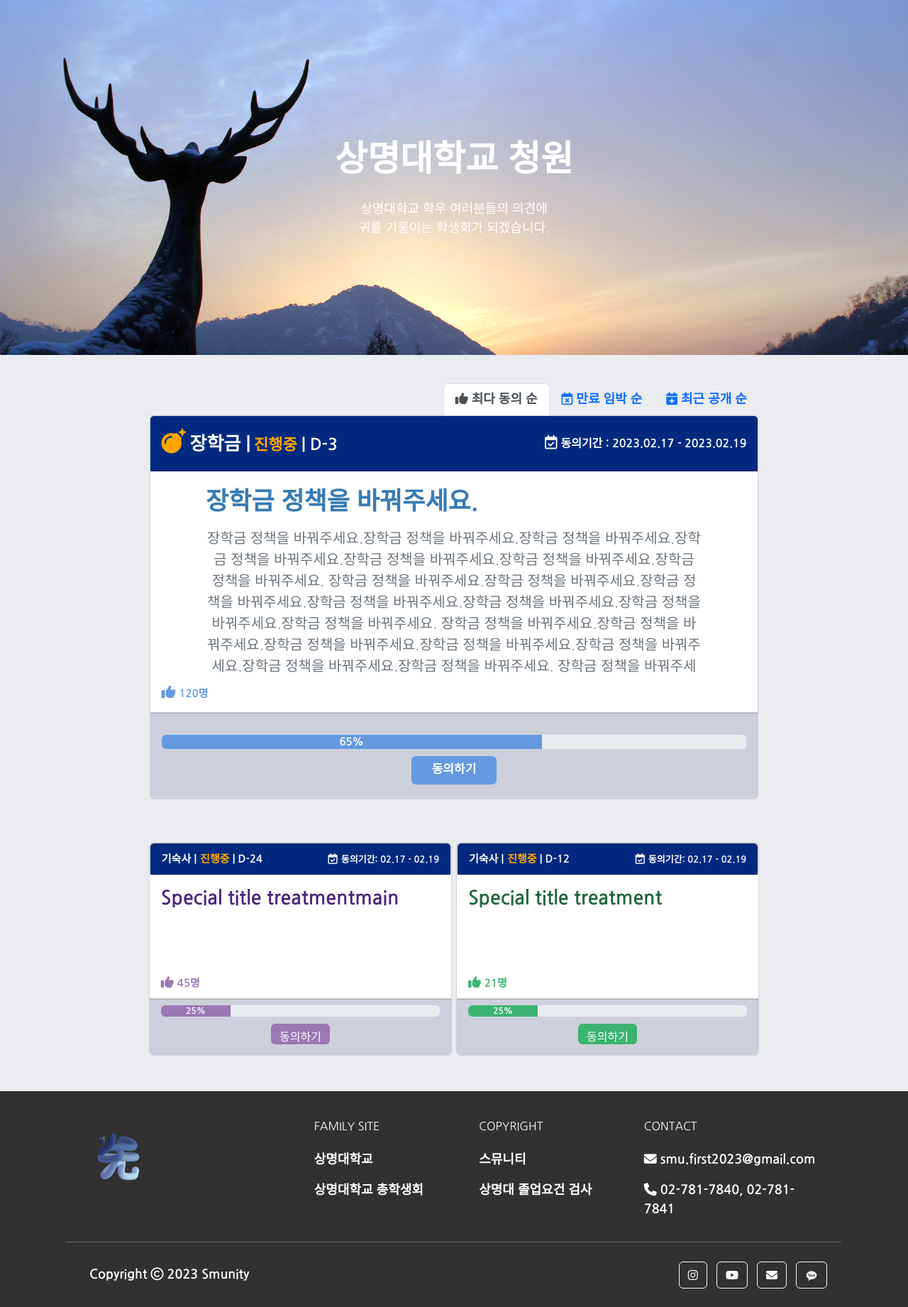
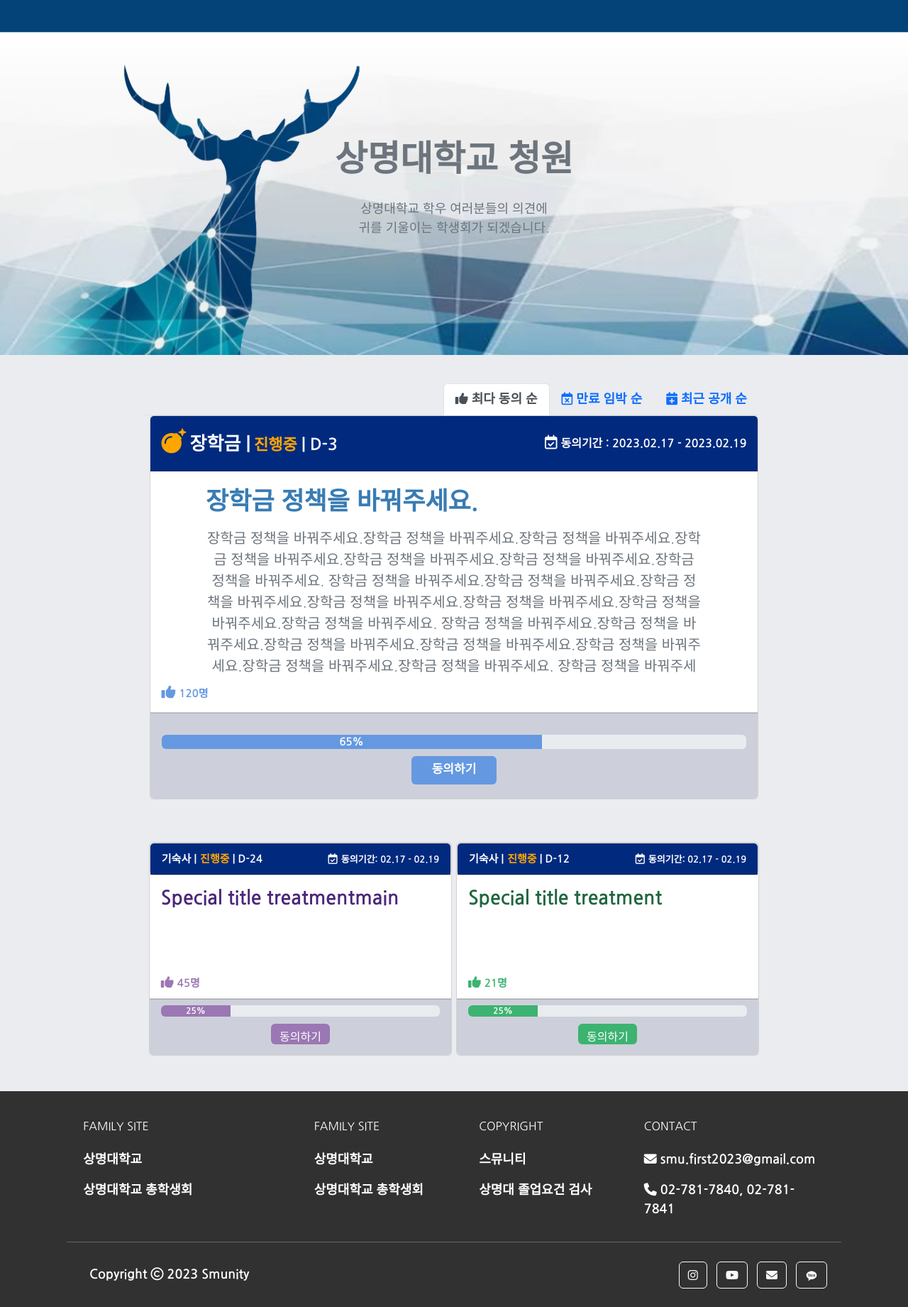
Before and after one commit to smu-nity/SMU-Petition, a Django app: page / in a window 1280 px wide. Shown: the part 94-1935 px from the top of the page at 71% size. Run offline with Django 4.2, Linux system fonts and the light colour scheme; some libraries are stand-ins or nearby versions.

Commit message:
design: 메인 화면 수정 (#79)

```diff
--- a/static/css/navbar.css
+++ b/static/css/navbar.css
@@ -13,7 +13,6 @@
     flex-direction: column;
     align-items: center;
     position: absolute;
-    color: white;
 }
 
 .navbar-img__text--title {
--- a/templates/footer.html
+++ b/templates/footer.html
@@ -12,9 +12,13 @@
         <div class="row">
           <!-- Grid column -->
           <div class="col-md-3 col-lg-3 col-xl-3 mx-auto mt-3">
-            <a href="https://www.student-smu.com/" class="text-uppercase mb-4 font-weight-bold">
-                <img src="{% static 'img/logo.png' %}" width="2268" height="2268" style="width: 100px; height: 100px;">
-            </a>
+            <h6 class="text-uppercase mb-4 font-weight-bold">Family Site</h6>
+            <p>
+              <a class="text-white" style="text-decoration: none;" href="https://www.smu.ac.kr/ko/index.do" target="_blank">상명대학교</a>
+            </p>
+            <p>
+              <a class="text-white" style="text-decoration: none;" href="https://www.student-smu.com">상명대학교 총학생회</a>
+            </p>
           </div>
           <!-- Grid column -->
 
--- a/templates/petitions/home.html
+++ b/templates/petitions/home.html
@@ -3,7 +3,7 @@
 {% block content %}
 <div style="background-color : #ebecf0;">
     <div class="navbar-img">
-        <img class="navbar-img-image" src="{% static 'img/main2.jpg' %}"
+        <img class="navbar-img-image" src="{% static 'img/bg3.jpg' %}"
             style="width: 100%; height: 500px; object-fit:cover" />
 
         <div class="navbar-img__text">
```
Also changed, not shown: static/img/bg3.jpg (added).
